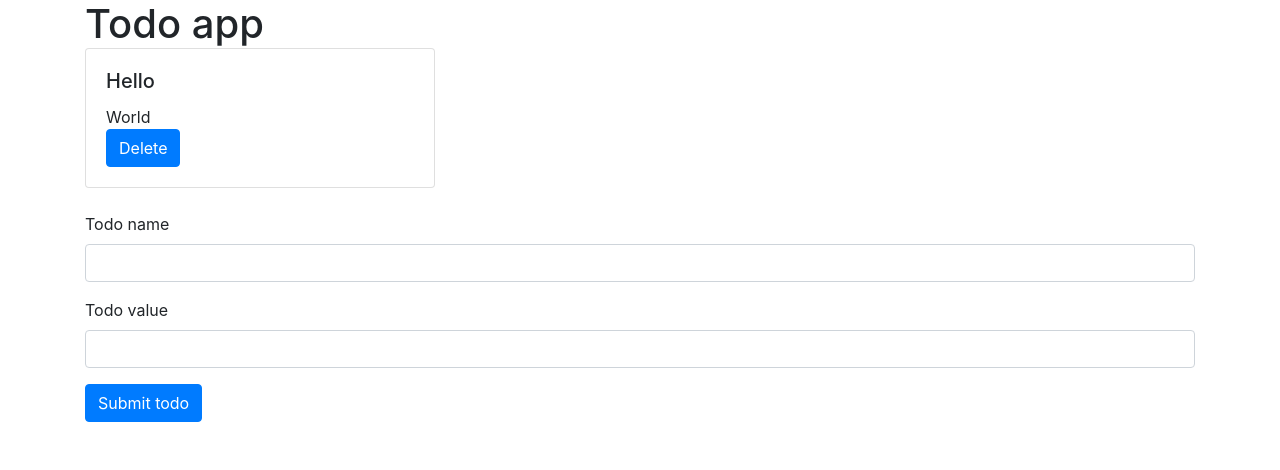
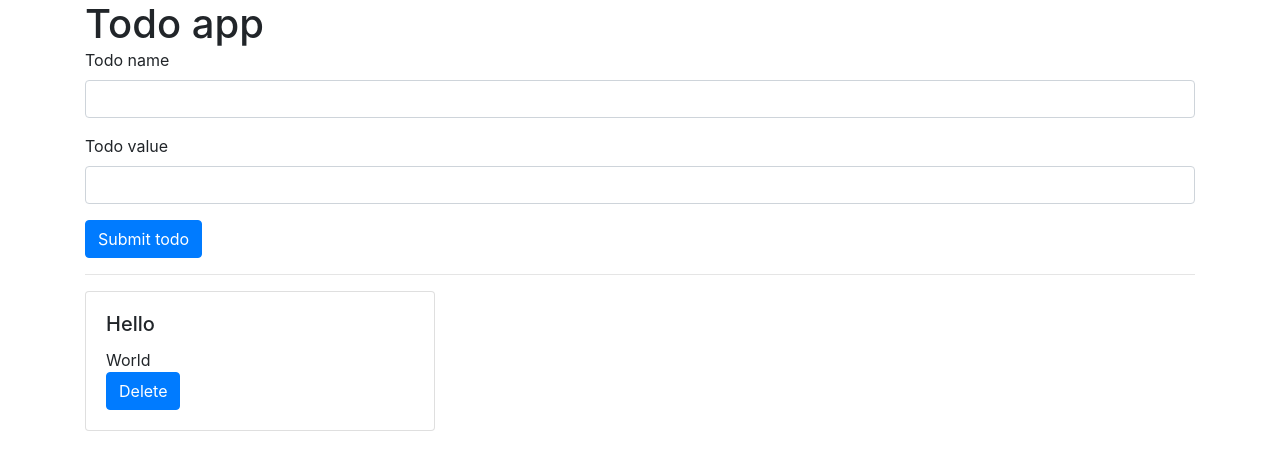
Before and after one commit to iigmir/v3-todolist, a Vue app: page /#/ in a window 1280 px wide. Shown: the top 470 px of the page. Built offline with nearby package versions, Linux system fonts and the light colour scheme.

Commit message:
ADD FORM

```diff
--- a/src/components/Card.vue
+++ b/src/components/Card.vue
@@ -3,7 +3,7 @@
         <div class="card-body">
             <h5 class="card-title">{{ item.name }}</h5>
             <p class="card-text">{{ item.value }}</p>
-            <a href="javascript:;" class="btn btn-primary">Delete</a>
+            <a v-on:click="action(index)" href="javascript:;" class="btn btn-primary">Delete</a>
         </div>
     </article>
 </template>
@@ -26,10 +26,12 @@ export default {
             }),
         }
     },
-    setup(props)
+    setup(props, { emit })
     {
         const item = computed( () => props.data.item );
-        return { item };
+        const index = computed( () => props.data.index );
+        const action = (id = 0) => emit( "emit", id );
+        return { item, index, action };
     },
 };
 </script>
--- a/src/views/Todo/Forms.vue
+++ b/src/views/Todo/Forms.vue
@@ -2,11 +2,11 @@
     <form v-on:submit="event.submit">
         <div class="form-group">
             <label for="todo-name">Todo name</label>
-            <input type="text" id="todo-name" name="todo-name" class="form-control" v-model="data.todo_name" />
+            <input type="text" id="todo-name" name="todo-name" class="form-control" v-model="data.todo_name" required />
         </div>
         <div class="form-group">
             <label for="todo-value">Todo value</label>
-            <input type="text" id="todo-value" name="todo-value" class="form-control" v-model="data.todo_value" />
+            <input type="text" id="todo-value" name="todo-value" class="form-control" v-model="data.todo_value" required />
         </div>
         <button type="submit" class="btn btn-primary">Submit todo</button>
     </form>
--- a/src/views/Todo/index.vue
+++ b/src/views/Todo/index.vue
@@ -1,30 +1,16 @@
 <template>
     <main class="container">
         <h1>Todo app</h1>
+        <div class="row row-cols-12">
+            <div class="col">
+                <Forms v-on:emit="add_todo" />
+            </div>
+        </div>
+        <hr />
         <div class="row row-cols-3">
             <div class="col mb-4" v-for="(item, index) in todos" v-bind:key="index">
                 <Card v-bind:data="{ item, index }" v-on:emit="remove_todo" />
             </div>
-        </div>
-        <!-- <div>
-            <ul>
-                <li v-for="(item, index) in todos" v-bind:key="index">
-                    <button v-on:click="remove_todo(index)">X</button>
-                    <span>{{ item.name }} : {{ item.value }}</span>
-                </li>
-            </ul>
-        </div> -->
-        <!-- <article class="card-group row-cols-3">
-            <section class="card" v-for="(item, index) in todos" v-bind:key="index">
-                <div class="card-body">
-                    <h5 class="card-title">Card title</h5>
-                    <p class="card-text">Some quick example text to build on the card title and make up the bulk of the card's content.</p>
-                    <a href="#" class="btn btn-primary">Go somewhere</a>
-                </div>
-            </section>
-        </article> -->
-        <div>
-            <Forms v-on:emit="add_todo" />
         </div>
     </main>
 </template>
```
